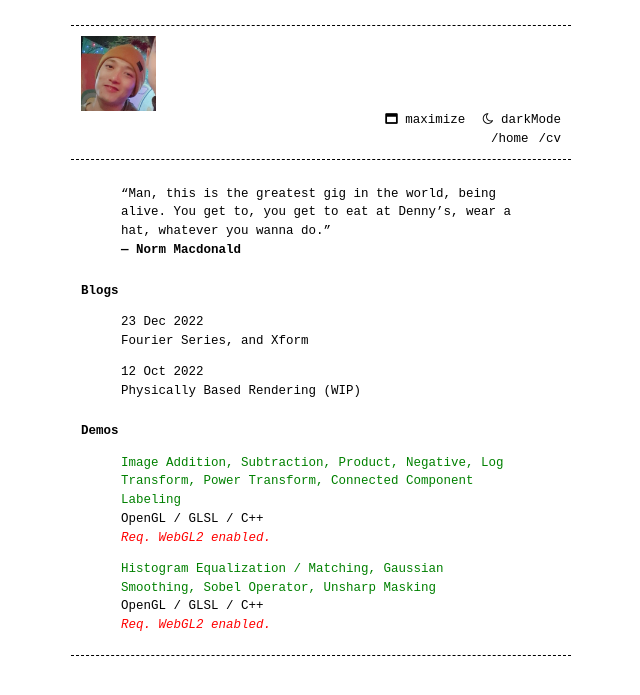
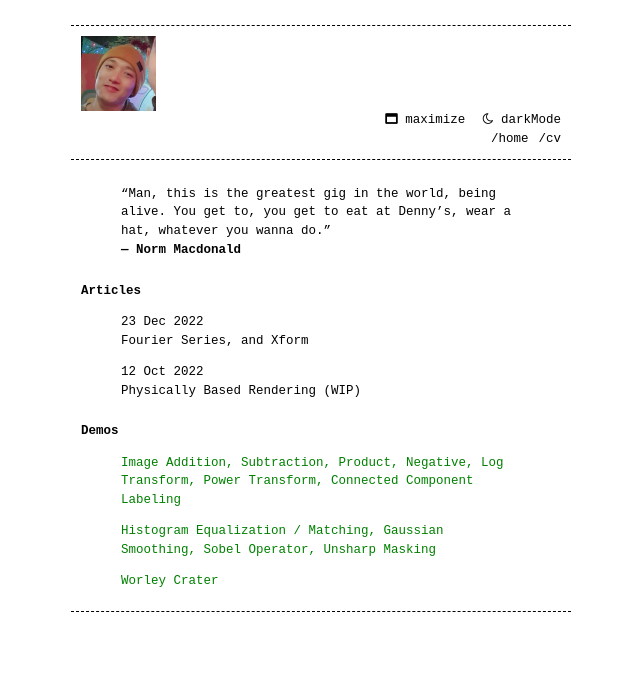
Before and after one commit to enuyeel/enuyeel.github.io, a Jekyll site: the page built from index.md, in a window 1280 px wide. Shown: the top 695 px of the page, without its empty margins (319-959 px from the left). Built offline with Jekyll 4.4.1, drawn with Linux system fonts in a browser that asks for light colours.

Commit message:
Changes:
* index.md
-> Trimmed down a few sentences from demo section.

```diff
--- a/index.md
+++ b/index.md
@@ -7,7 +7,7 @@ permalink: /
 >"Man, this is the greatest gig in the world, being alive. You get to, you get to eat at Denny’s, wear a hat, whatever you wanna do."
 **— Norm Macdonald**
 
-# Blogs
+# Articles
 
 {% for post in site.posts %}
 >[{{ post.date | date_to_string }}<br>{{ post.title }}]({{ post.url }})
@@ -20,8 +20,8 @@ permalink: /
 
 # Demos
 
->[<font color='green'>Image Addition, Subtraction, Product, Negative, Log Transform, Power Transform, Connected Component Labeling</font><br />OpenGL / GLSL / C++<br />*<font color='red'>Req. WebGL2 enabled.</font>*](/demos/imageProcessing/1)
-<!-- <br /> -->
+>[<font color='green'>Image Addition, Subtraction, Product, Negative, Log Transform, Power Transform, Connected Component Labeling</font><br />](/demos/imageProcessing/1)
 
->[<font color='green'>Histogram Equalization / Matching, Gaussian Smoothing, Sobel Operator, Unsharp Masking</font><br />OpenGL / GLSL / C++<br />*<font color='red'>Req. WebGL2 enabled.</font>*](/demos/imageProcessing/2)
-<!-- <br /> -->
+>[<font color='green'>Histogram Equalization / Matching, Gaussian Smoothing, Sobel Operator, Unsharp Masking</font><br />](/demos/imageProcessing/2)
+
+>[<font color='green'>Worley Crater</font><br />](https://www.shadertoy.com/view/DlXXWr)
```
